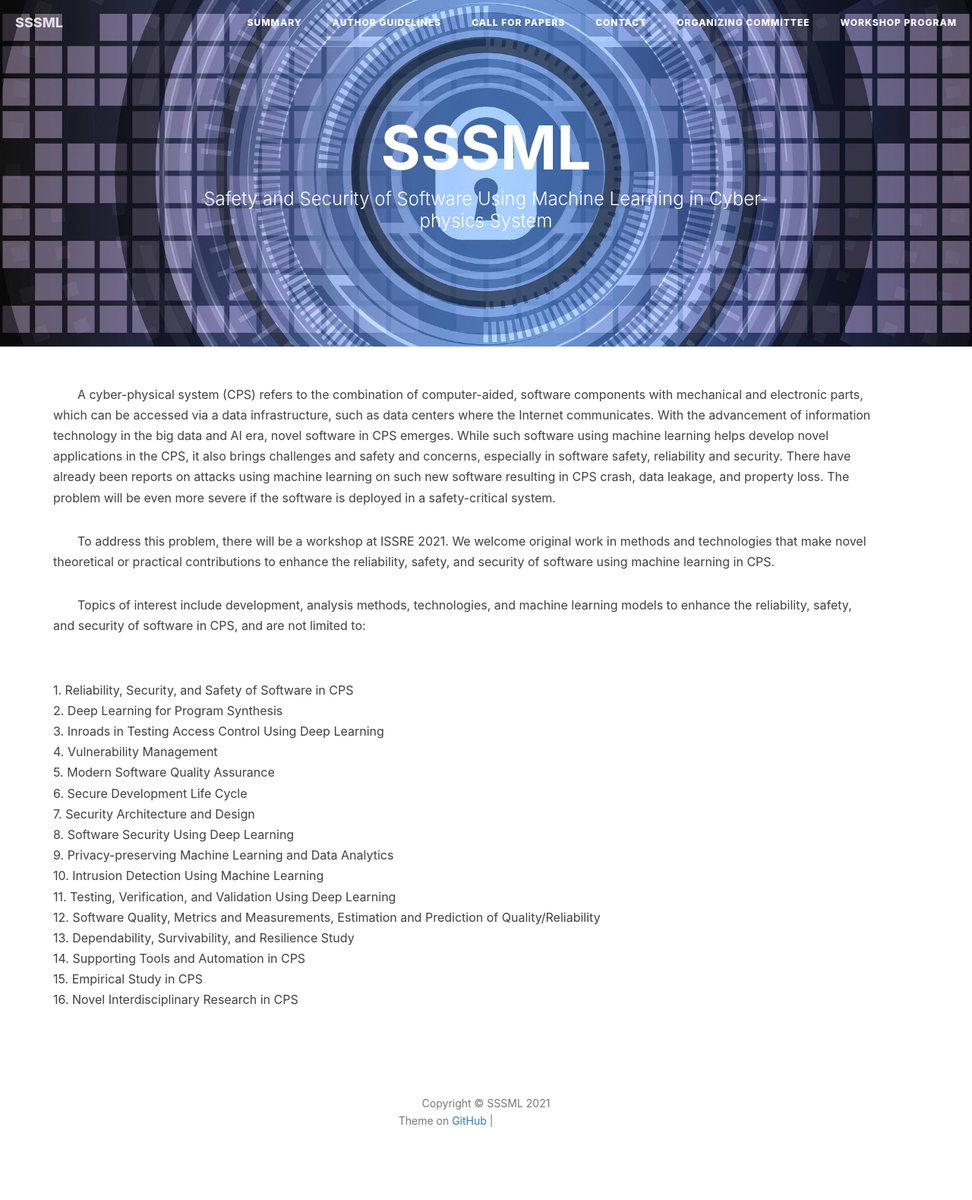
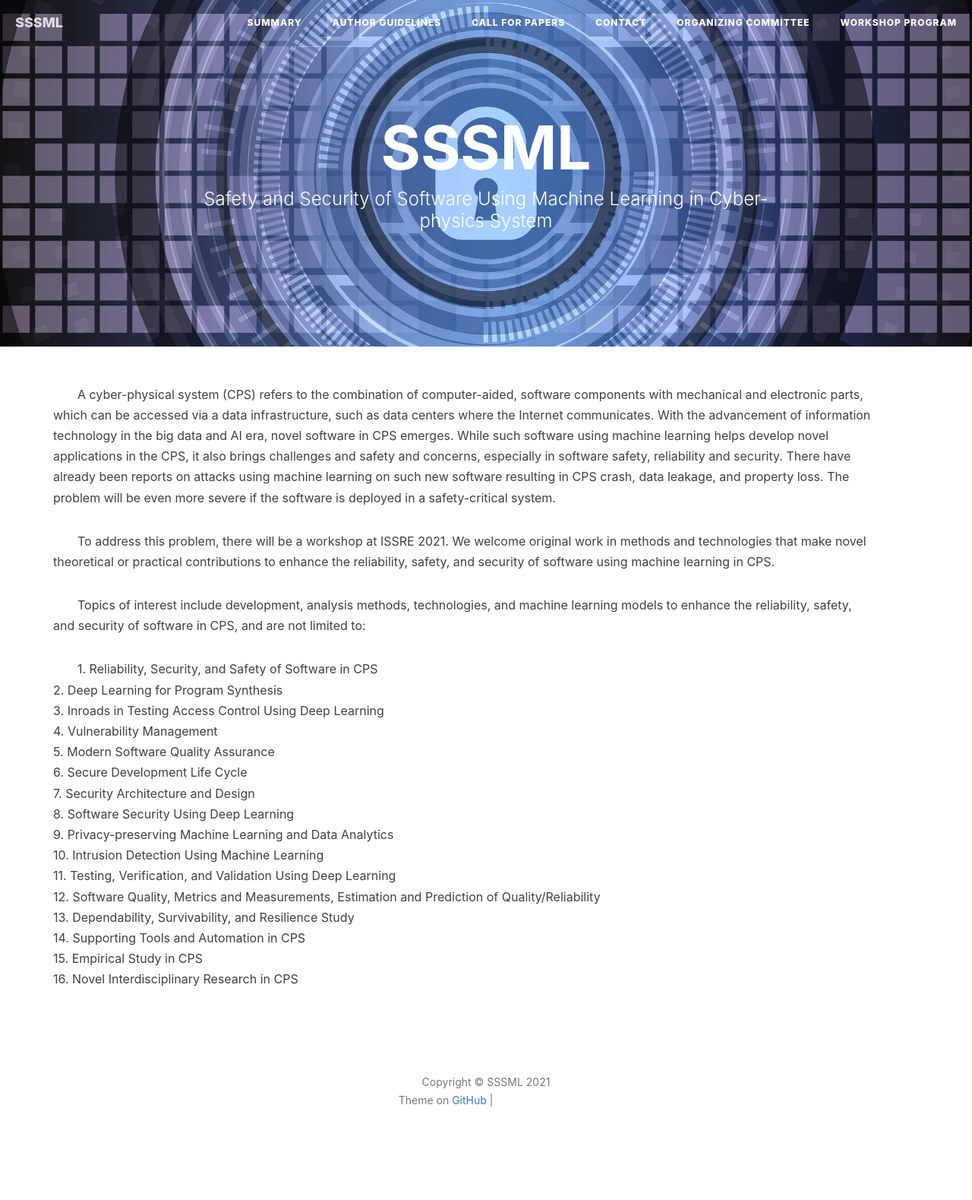
Before and after one commit to Gahory/SSSML2021, a Jekyll site: the page built from index.html, in a window 1280 px wide. Shown: the whole page at 76% size. Built offline with Jekyll 4.4.1, drawn with Linux system fonts in a browser that asks for light colours; nearby versions of some CDN libraries; comment, search, counter and statistics services are not loaded; after the commit the page ends 1552 px from its top, so only the background shows below that; grey boxes are pictures that could not be loaded.

```diff
--- a/index.html
+++ b/index.html
@@ -9,7 +9,7 @@ description: "Safety and Security of Software Using Machine Learning in Cyber-ph
     <p>To address this problem, there will be a workshop at ISSRE 2021. We welcome original work in methods and technologies that make novel theoretical or practical contributions to enhance the reliability, safety, and security of software using machine learning in CPS.</p>
     <p>Topics of interest include development, analysis methods, technologies, and machine learning models to enhance the reliability, safety, and security of software in CPS, and are not limited to:</p>
     <p>
-        <br/>1.	Reliability, Security, and Safety of Software in CPS
+        1. Reliability, Security, and Safety of Software in CPS
         <br/>2.	Deep Learning for Program Synthesis
         <br/>3.	Inroads in Testing Access Control Using Deep Learning
         <br/>4.	Vulnerability Management
```
